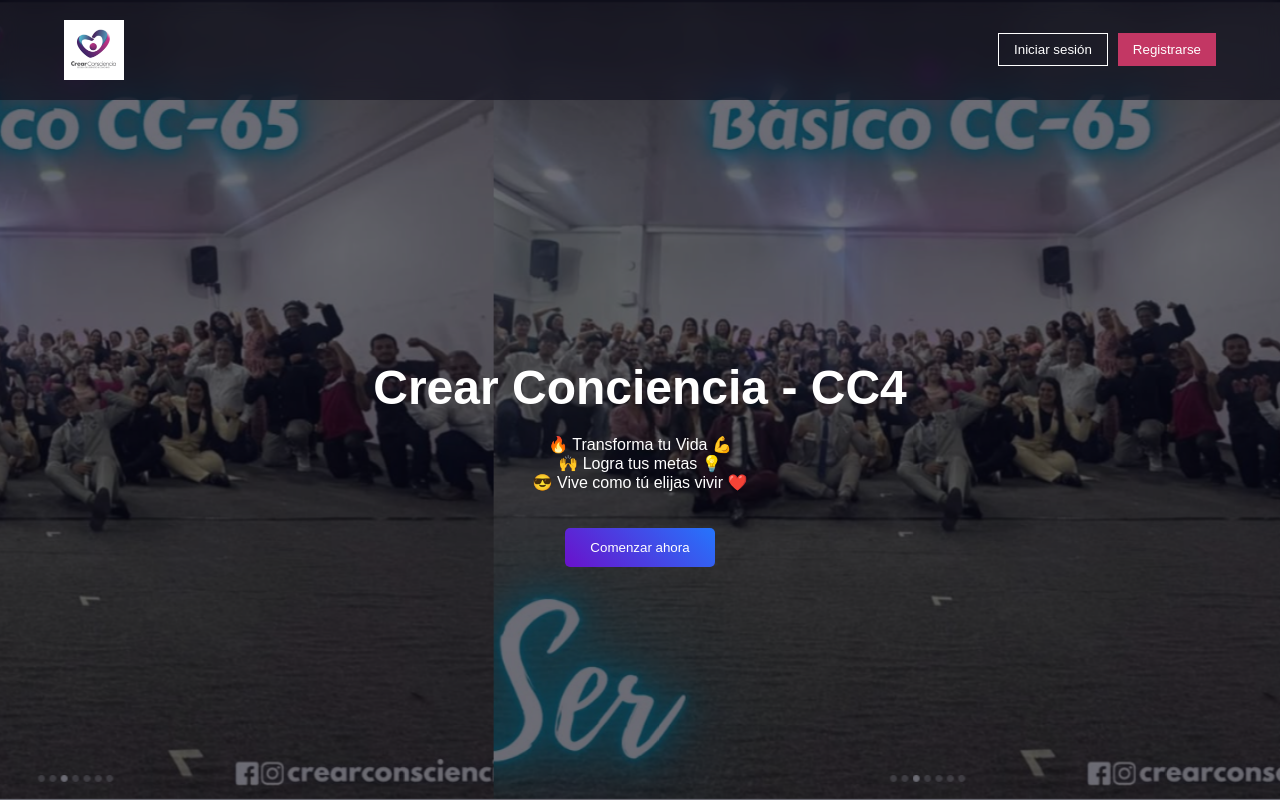
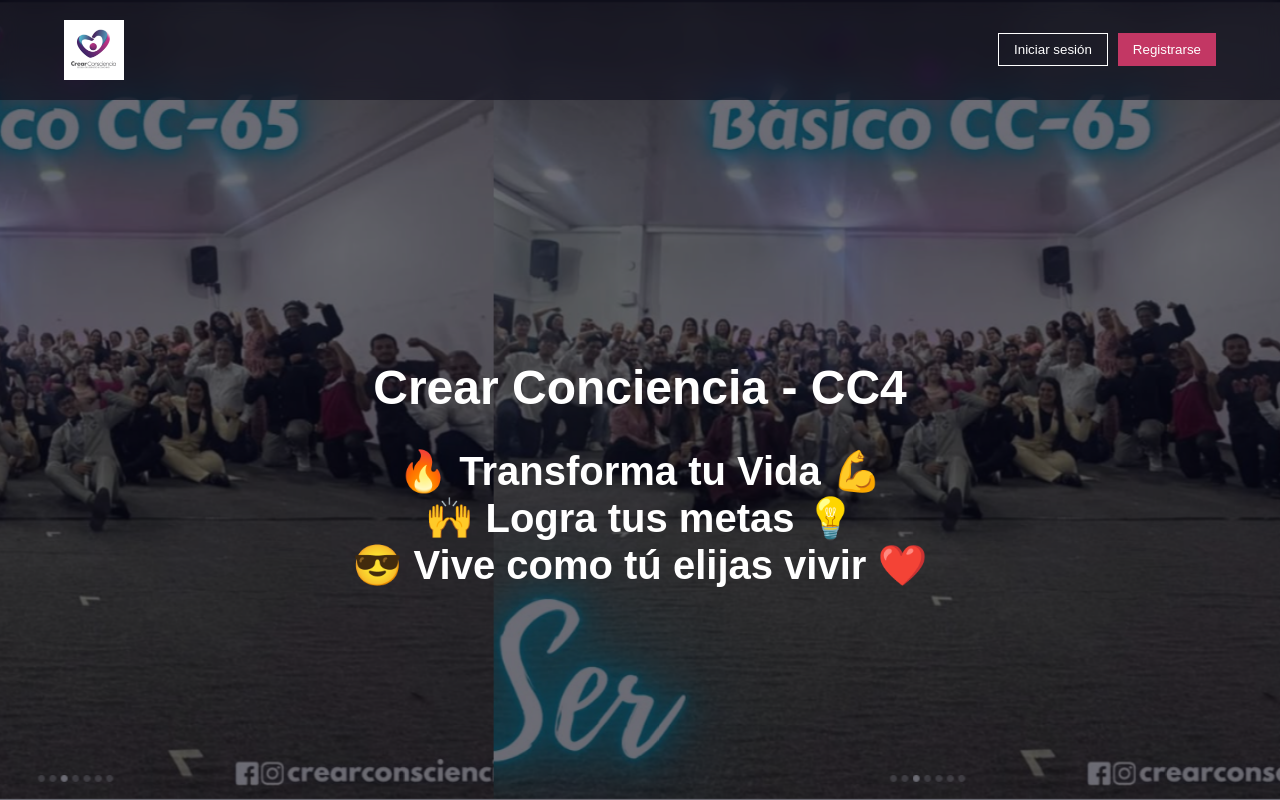
Before and after one commit to LuisCruz11/lidera360-frontend, a React (Vite) app: page / in a window 1280 px wide. Shown: the top 800 px of the page. Built offline with nearby package versions, Linux system fonts and the light colour scheme.

Commit message:
Cambio en Home

```diff
--- a/src/pages/Home.jsx
+++ b/src/pages/Home.jsx
@@ -24,12 +24,11 @@ function Home() {
 
         <div className="hero-overlay">
           <h1>Crear Conciencia - CC4</h1>
-          <p>
+          <h2>
             🔥 Transforma tu Vida 💪 <br />
             🙌 Logra tus metas 💡 <br />
             😎 Vive como tú elijas vivir ❤️
-          </p>
-          <button className="btn-primary">Comenzar ahora</button>
+          </h2>
         </div>
       </section>
 
--- a/src/styles/home.css
+++ b/src/styles/home.css
@@ -90,6 +90,11 @@ body {
   margin-bottom: 20px;
 }
 
+.hero-overlay h2 {
+  font-size: 40px;
+  margin-bottom: 20px;
+}
+
 .btn-primary {
   background: linear-gradient(45deg, #6a11cb, #2575fc);
   border: none;
```
